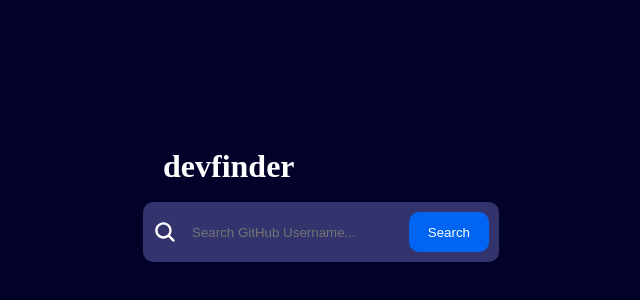
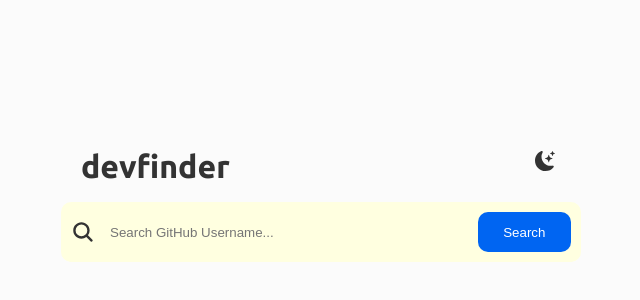
Before and after one commit to thisisyeji/devfinder, a React (Create React App) app: page / in a window 1280 px wide. Shown: the part 194-494 px from the top of the page, without its empty margins (319-959 px from the left). Built offline with nearby package versions, Linux system fonts and the light colour scheme.

Commit message:
Feat: Theme 모드 추가

```diff
--- a/public/index.html
+++ b/public/index.html
@@ -1,31 +1,18 @@
 <!DOCTYPE html>
 <html lang="en">
+
 <head>
   <meta charset="utf-8" />
   <link rel="icon" href="%PUBLIC_URL%/favicon.ico" />
   <meta name="viewport" content="width=device-width, initial-scale=1" />
   <meta name="theme-color" content="#000000" />
-    <meta
-      name="description"
-      content="Web site created using create-react-app"
-    />
+  <meta name="description" content="Web site created using create-react-app" />
   <link rel="apple-touch-icon" href="%PUBLIC_URL%/logo192.png" />
-    <!--
-      manifest.json provides metadata used when your web app is installed on a
-      user's mobile device or desktop. See https://developers.google.com/web/fundamentals/web-app-manifest/
-    -->
-    <link rel="manifest" href="%PUBLIC_URL%/manifest.json" />
-    <!--
-      Notice the use of %PUBLIC_URL% in the tags above.
-      It will be replaced with the URL of the `public` folder during the build.
-      Only files inside the `public` folder can be referenced from the HTML.
+  <link href="https://fonts.googleapis.com/css2?family=Ubuntu:ital,wght@0,300;0,400;0,500;0,700;1,400&display=swap"
+    rel="stylesheet">
+  <title>devfinder</title>
+</head>
 
-      Unlike "/favicon.ico" or "favicon.ico", "%PUBLIC_URL%/favicon.ico" will
-      work correctly both with client-side routing and a non-root public URL.
-      Learn how to configure a non-root public URL by running `npm run build`.
-    -->
-    <title>React App</title>
-  </head>
 <body>
   <noscript>You need to enable JavaScript to run this app.</noscript>
   <div id="root"></div>
@@ -40,4 +27,5 @@
       To create a production bundle, use `npm run build` or `yarn build`.
     -->
 </body>
+
 </html>
--- a/src/App.js
+++ b/src/App.js
@@ -2,8 +2,10 @@
 import Info from './component/Info';
 import axios from 'axios';
 import { useState } from 'react';
-import { createGlobalStyle } from 'styled-components';
+import { createGlobalStyle, ThemeProvider } from 'styled-components';
 import styled from 'styled-components';
+import { lightTheme, darkTheme } from './themes';
+import { BsMoonStarsFill, BsFillSunFill } from 'react-icons/bs';
 
 const GlobalStyle = createGlobalStyle`
 	html, body, div, span, applet, object, iframe,
@@ -40,11 +42,14 @@
   width: 100vw;
   min-height: 100vh;
   box-sizing: border-box;
-  background: #01012a;
+  background: ${({ theme }) => theme.body};
 
   display: flex;
   justify-content: center;
   align-items: center;
+
+  font-family: 'Ubuntu', sans-serif;
+
 }
 menu, ol, ul {
   list-style: none;
@@ -68,17 +73,37 @@
 `;
 
 const Loading = styled.p`
-	color: #fff;
+	color: ${({ theme }) => theme.text};
 	text-align: center;
 	font-size: 24px;
 	margin-top: 30px;
 `;
 
-const Title = styled.h1`
-	color: #fff;
+const Header = styled.div`
+	position: relative;
+
+	h1 {
+		color: ${({ theme }) => theme.text};
 		font-size: 32px;
 		font-weight: 700;
 		margin: 20px;
+	}
+
+	button {
+		color: ${({ theme }) => theme.text};
+		font-size: 20px;
+		border: none;
+		background: none;
+		position: absolute;
+		top: 0;
+		right: 20px;
+		transition: 0.5s;
+		cursor: pointer;
+
+		&:hover {
+			transform: rotate(-40deg);
+		}
+	}
 `;
 
 const Error = styled(Loading)``;
@@ -87,6 +112,10 @@
 	const [info, setInfo] = useState('');
 	const [isLoading, setIsLoading] = useState(false);
 	const [error, setError] = useState(false);
+	const [theme, setTheme] = useState('light');
+	const isDarkMode = theme === 'dark';
+
+	const onDark = () => setTheme(isDarkMode ? 'light' : 'dark');
 
 	const onSearch = async (username) => {
 		if (!username.trim()) return alert('이름을 입력하세요.');
@@ -105,10 +134,16 @@
 
 	return (
 		<>
+			<ThemeProvider theme={isDarkMode ? darkTheme : lightTheme}>
 				<GlobalStyle />
+				<section>
+					<Header>
+						<h1>devfinder</h1>
+						<button onClick={() => onDark()}>
+							{isDarkMode ? <BsFillSunFill /> : <BsMoonStarsFill />}
+						</button>
+					</Header>
 
-			<section>
-				<Title>devfinder</Title>
 					<Search onSearch={onSearch} />
 					{isLoading ? (
 						<Loading>Loading...</Loading>
@@ -118,6 +153,7 @@
 
 					{error && <Error>Oops! No data.</Error>}
 				</section>
+			</ThemeProvider>
 		</>
 	);
 }
--- a/src/component/Info.js
+++ b/src/component/Info.js
@@ -5,7 +5,7 @@
 const Card = styled.article`
 	max-width: 500px;
 	height: 100%;
-	background-color: #33336d;
+	background-color: ${(props) => props.theme.bg};
 	border-radius: 10px;
 	padding: 40px;
 
@@ -43,7 +43,7 @@
 const UserInfo = styled.div`
 	width: 340px;
 	padding-left: 10px;
-	color: #999;
+	color: ${(props) => props.theme.textSmall};
 
 	.title {
 		display: flex;
@@ -54,20 +54,27 @@
 			margin-bottom: 30px;
 			h2 {
 				font-size: 36px;
+				font-weight: 600;
 				margin-bottom: 20px;
-				color: #fff;
+				color: ${(props) => props.theme.text};
 			}
 		}
 
 		span {
 			font-style: italic;
 		}
+
+		.date {
+			font-size: 14px;
+		}
 	}
 
 	.bio {
-		color: #fff;
+		background: ${(props) => props.theme.text};
+		color: ${(props) => props.theme.body};
 		font-size: 20px;
 		text-align: center;
+		padding: 10px;
 	}
 
 	@media screen and (max-width: 600px) {
@@ -92,8 +99,8 @@
 `;
 
 const NumLists = styled.ul`
-	background: #020243;
-	color: #d7d7d7;
+	background: ${(props) => props.theme.box};
+	color: ${(props) => props.theme.text};
 	border-radius: 10px;
 	display: flex;
 	justify-content: space-between;
@@ -103,7 +110,7 @@
 	li {
 		display: flex;
 		flex-direction: column;
-		gap: 5px;
+		gap: 10px;
 		font-size: 14px;
 
 		strong {
@@ -119,7 +126,7 @@
 `;
 
 const AddressLists = styled.ul`
-	color: #d7d7d7;
+	color: ${(props) => props.theme.text};
 	display: flex;
 	justify-content: space-between;
 	flex-wrap: wrap;
--- a/src/component/Search.js
+++ b/src/component/Search.js
@@ -3,8 +3,9 @@
 import { IoSearch } from 'react-icons/io5';
 
 const Form = styled.form`
+	min-width: 500px;
 	height: 40px;
-	background-color: #33336d;
+	background-color: ${(props) => props.theme.bg};
 	border: none;
 	border-radius: 10px;
 	margin-bottom: 20px;
@@ -15,7 +16,7 @@
 
 	label {
 		font-size: 24px;
-		color: #fff;
+		color: ${(props) => props.theme.text};
 		display: flex;
 		justify-content: center;
 		align-items: center;
@@ -25,7 +26,7 @@
 	input[type='text'] {
 		width: 75%;
 		height: 100%;
-		color: #fff;
+		color: ${(props) => props.theme.text};
 		background: transparent;
 		outline: none;
 		border: none;
@@ -37,7 +38,7 @@
 		&:active,
 		&:hover {
 			background: transparent;
-			border-bottom: 1px solid #fff;
+			border-bottom: 1px solid ${(props) => props.theme.text};
 		}
 	}
 
@@ -54,12 +55,13 @@
 		transition: 0.5s;
 
 		&:hover {
-			background: #fff;
-			color: #33336d;
+			background: ${(props) => props.theme.text};
+			color: ${(props) => props.theme.body};
 		}
 	}
 
 	@media screen and (max-width: 600px) {
+		min-width: 90vw;
 		max-width: 90vw;
 		margin: 5vw auto;
 	}
--- /dev/null
+++ b/src/themes.js
@@ -0,0 +1,19 @@
+export const darkTheme = {
+	body: '#01012a',
+	bg: '#33336d',
+	box: '#020243',
+	text: '#fff',
+	textSmall: '#999',
+	border: 'none',
+	button: '#444',
+};
+
+export const lightTheme = {
+	body: '#fbfbfb',
+	bg: 'lightyellow',
+	box: '#fafafa',
+	text: '#333',
+	textSmall: '#777',
+	border: '#999',
+	button: '#444',
+};
```
Also changed, not shown: public/logo192.png (deleted), public/logo512.png (deleted), public/manifest.json (deleted), public/robots.txt (deleted). Lines whose indentation alone changed are shown as unchanged.
